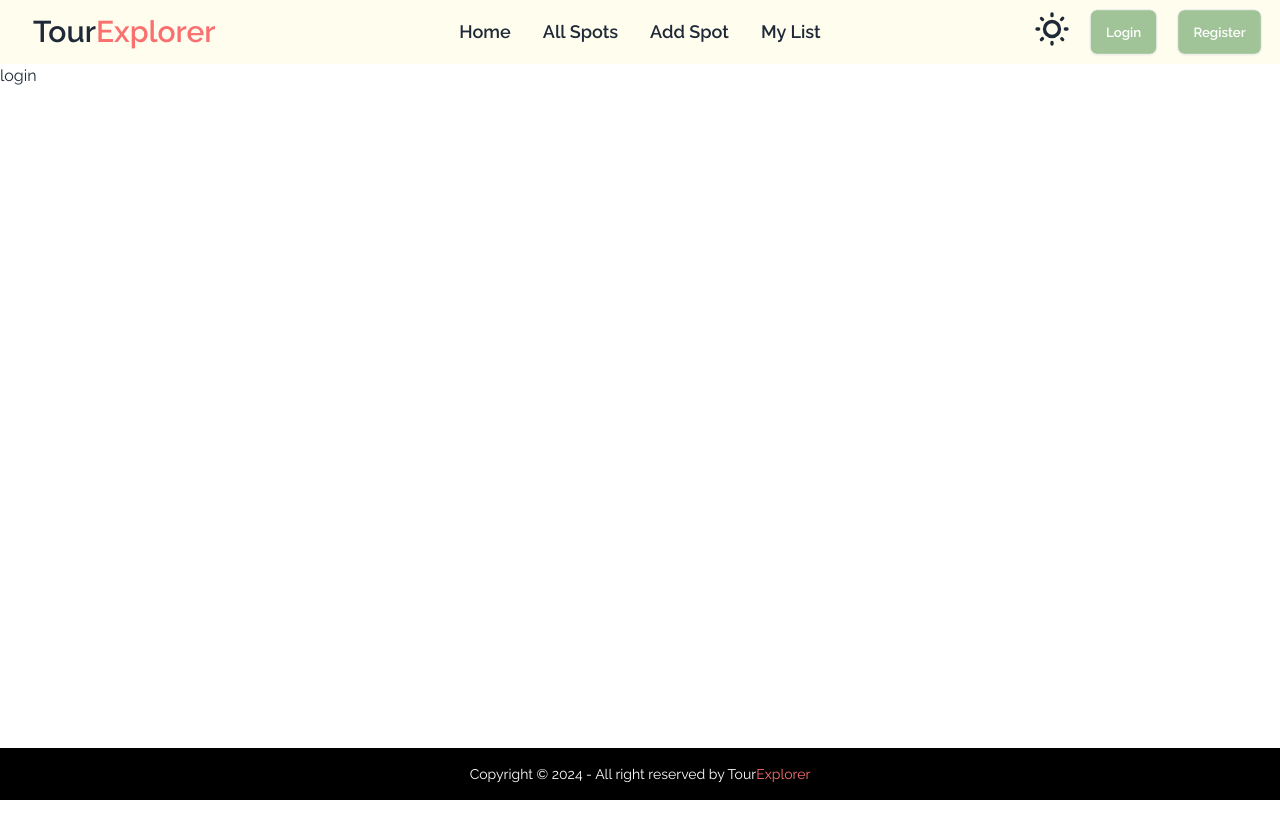
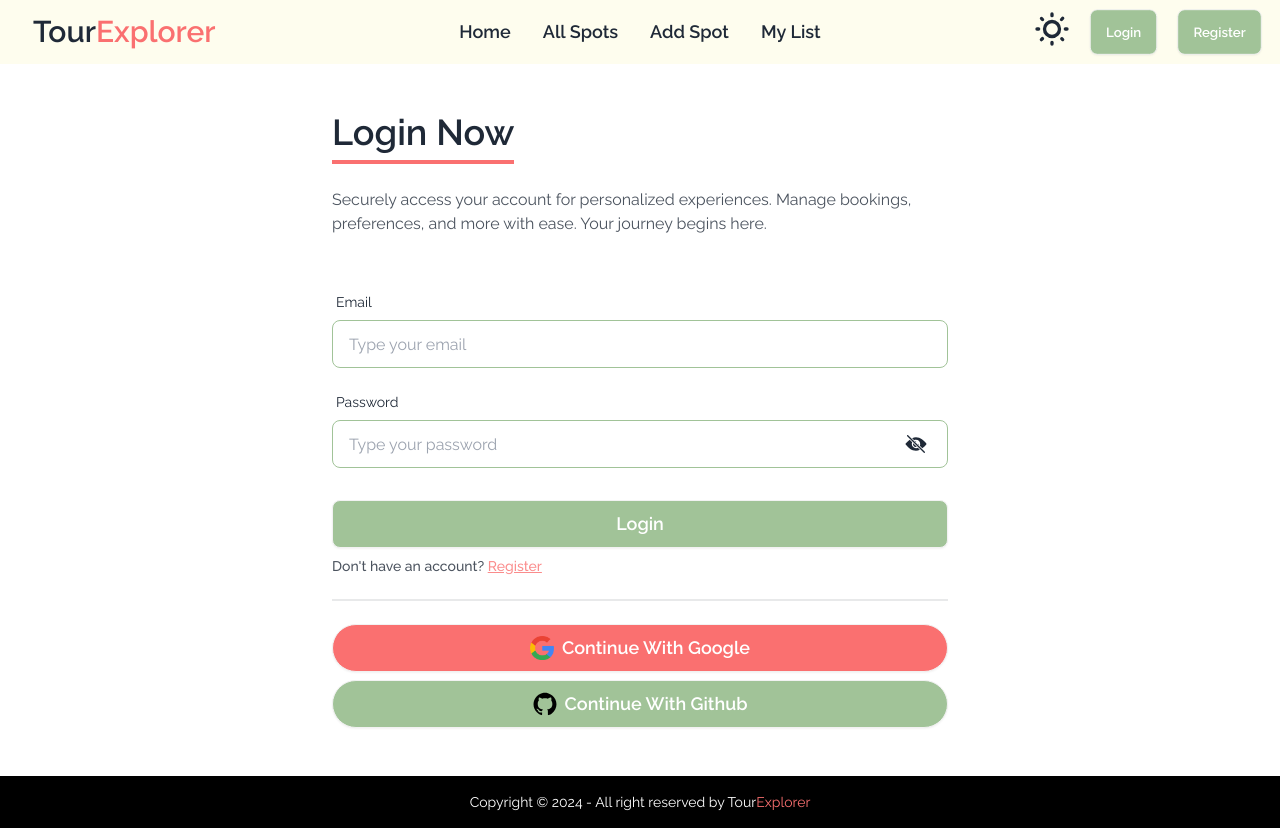
Before and after one commit to fayshal-bin-amir-002/assignment-10-tour-explorer, a React (Vite) app: page /login in a window 1280 px wide. Before the commit the page ends 800 px from the top, so only its background shows below. Built offline with nearby package versions, Linux system fonts and the light colour scheme; no server answers.

Commit message:
added registration page

```diff
--- a/src/Routes/Router.jsx
+++ b/src/Routes/Router.jsx
@@ -7,6 +7,7 @@ import MyList from "../pages/MyList";
 import PrivateRoute from "./PrivateRoute";
 import SpotDetails from "../pages/SpotDetails";
 import Login from "../pages/Login";
+import Register from "../pages/Register";
 
 const router = createBrowserRouter([
   {
@@ -37,6 +38,10 @@ const router = createBrowserRouter([
       {
         path: "/login",
         element: <Login></Login>
+      },
+      {
+        path: "/register",
+        element: <Register></Register>
       }
     ]
   },
--- a/src/components/NavBar.jsx
+++ b/src/components/NavBar.jsx
@@ -46,17 +46,17 @@ const NavBar = () => {
                                 user ?
                                 <div className="flex gap-2 flex-col md:hidden ">
                                     <div className="flex items-center gap-2">
-                                        <img src={'https://i.postimg.cc/xTvwshPT/boy1.png'} className="w-10" />
+                                        <img src={user.photoURL || 'https://i.postimg.cc/xTvwshPT/boy1.png'} className="w-10" />
                                         <div className="text-xs">
-                                            <p>Name: </p>
-                                            <p>Email: </p>
+                                            <p>Name: {user.displayName}</p>
+                                            <p>Email: {user.email}</p>
                                         </div>
                                     </div>
                                     <Link><button className="btn btn-sm md:btn-md bg-[#FA7070] text-white">Log out</button></Link>
                                 </div> :
                                 <div className="block md:hidden space-x-3">
                                     <Link to="/login"><button className="btn btn-sm md:btn-md bg-[#A1C398] text-white ">Login</button></Link>
-                                    <Link><button className="btn btn-sm md:btn-md bg-[#A1C398] text-white ">Register</button></Link>
+                                    <Link to="/register"><button className="btn btn-sm md:btn-md bg-[#A1C398] text-white ">Register</button></Link>
                                 </div>
                             }
                         </ul>
@@ -83,7 +83,7 @@ const NavBar = () => {
                             <div className="flex gap-2 md:gap-4">
                                 <div className="dropdown"
                                     data-tooltip-id="my-tooltip"
-                                    data-tooltip-content="Hello world!"
+                                    data-tooltip-content={user.displayName}
                                     data-tooltip-place="left"
                                 >
                                     <div tabIndex={0} role="button" className="btn btn-ghost btn-circle avatar">
@@ -93,12 +93,12 @@ const NavBar = () => {
                                     </div>
                                     <Tooltip id="my-tooltip" />
                                 </div>
-                                <Link><button className="btn btn-sm md:btn-md bg-[#FA7070] text-white">Log out</button></Link>
+                                <button className="btn btn-sm md:btn-md bg-[#FA7070] text-white">Log out</button>
                             </div>
                             :
                             <div className="space-x-1 md:space-x-4">
                                 <Link to="/login"><button className="btn btn-sm md:btn-md bg-[#A1C398] text-white">Login</button></Link>
-                                <Link><button className="btn btn-sm md:btn-md bg-[#A1C398] text-white">Register</button></Link>
+                                <Link to="/register"><button className="btn btn-sm md:btn-md bg-[#A1C398] text-white">Register</button></Link>
                             </div>
                         }
                     </div>
--- a/src/pages/AddSpot.jsx
+++ b/src/pages/AddSpot.jsx
@@ -88,7 +88,7 @@ const AddSpot = () => {
                         <div className="label">
                             <span className="label-text">Your email</span>
                         </div>
-                        <input type="cost" name="photo" placeholder="Type your email" className="input input-bordered w-full border-[#A1C398] focus:outline-none focus:border-[#FA7070]" />
+                        <input type="cost" name="email" placeholder="Type your email" className="input input-bordered w-full border-[#A1C398] focus:outline-none focus:border-[#FA7070]" />
                     </label>
                     <div className="md:col-span-2 mt-5">
                         <button className="btn w-full bg-[#A1C398] text-white text-lg">Add Spot</button>
--- a/src/pages/Login.jsx
+++ b/src/pages/Login.jsx
@@ -1,8 +1,65 @@
+import { Link } from "react-router-dom";
+import { IoIosEye } from "react-icons/io";
+import { IoIosEyeOff } from "react-icons/io";
+import { useContext, useState } from "react";
+import google from "../assets/google.png";
+import github from "../assets/git.svg";
+import { AuthContext } from "../provider/AuthProvider";
+
 const Login = () => {
+
+    const { userLogin, googleLogIn, githubLogIn } = useContext(AuthContext);
+
+    const [show, setShow] = useState(false);
+
+    const handleLogin = (e) => {
+        e.preventDefault();
+        const form = e.target;
+        const email = form.email.value;
+        const password = form.password.value;
+    }
+
     return (
-        <div className="min-h-[calc(100vh-116px)]">
-            <div>
-                <p>login</p>
+        <div className="min-h-[calc(100vh-116px)] flex justify-center items-center container mx-auto py-6 md:py-8 lg:py-12 px-6">
+            <div className="md:w-4/5 lg:w-1/2 mx-auto">
+                <div className="text-left">
+                    <h3 className="max-w-max pb-2 mb-4 lg:mb-6 border-[#FA7070] text-2xl md:text-3xl lg:text-4xl font-semibold border-b-4">Login Now</h3>
+                    <p className="opacity-80 mb-6 md:mb-8 lg:mb-12">Securely access your account for personalized experiences. Manage bookings, preferences, and more with ease. Your journey begins here.</p>
+                </div>
+                <form onSubmit={handleLogin}>
+                    <label className="form-control w-full mb-2 md:mb-4">
+                        <div className="label">
+                            <span className="label-text">Email</span>
+                        </div>
+                        <input type="email" name="email" placeholder="Type your email" className="input input-bordered w-full border-[#A1C398] focus:outline-none focus:border-[#FA7070]" required />
+                    </label>
+                    <label className="form-control w-full mb-2 md:mb-4 relative">
+                        <div className="label">
+                            <span className="label-text">Password</span>
+                        </div>
+                        <input type={show ? 'text' : 'password'} name="password" placeholder="Type your password" className="input input-bordered w-full border-[#A1C398] focus:outline-none focus:border-[#FA7070]" required />
+                        <span onClick={() => setShow(!show)} className="absolute right-5 bottom-3 text-2xl cursor-pointer">
+                            {
+                                show ? <IoIosEye /> : <IoIosEyeOff />
+                            }
+                        </span>
+                    </label>
+                    <div className="mt-8">
+                        <button className="btn w-full bg-[#A1C398] text-white text-lg">Login</button>
+                    </div>
+                    <p className="text-sm font-medium opacity-80 mt-2">Don&apos;t have an account? <Link className="text-[#FA7070] underline" to="/register">Register</Link></p>
+                </form>
+                <div className="divider"></div>
+                <div>
+                    <button className="btn bg-[#FA7070] w-full text-white text-lg rounded-full mb-2">
+                        <img src={google} alt="" className="inline w-6" />
+                        Continue With Google
+                    </button>
+                    <button className="btn bg-[#A1C398] w-full text-white text-lg rounded-full">
+                        <img src={github} alt="" className="inline w-6" />
+                        Continue With Github
+                    </button>
+                </div>
             </div>
         </div>
     );
--- /dev/null
+++ b/src/pages/Register.jsx
@@ -0,0 +1,110 @@
+import { Link, useNavigate } from "react-router-dom";
+import { IoIosEye } from "react-icons/io";
+import { IoIosEyeOff } from "react-icons/io";
+import { useContext, useState } from "react";
+import { AuthContext } from "../provider/AuthProvider";
+import { toast } from "react-toastify";
+
+const Register = () => {
+
+    const { userRegister, userProfileUpdate, userLogOut } = useContext(AuthContext);
+
+    const navigate = useNavigate();
+
+    const [show, setShow] = useState(false);
+    const [error, setError] = useState('');
+
+    const handleRegister = (e) => {
+        e.preventDefault();
+        const form = e.target;
+
+        const name = form.name.value;
+        const photo = form.photo.value;
+        const email = form.email.value;
+        const password = form.password.value;
+
+        setError('');
+
+        if (password.length < 6) {
+            setError('Password must be 6 character!');
+            return;
+        }
+
+        if (!/^(?=.*[a-z])(?=.*[A-Z])/.test(password)) {
+            setError("Password should be contain minimum one uppercase and one lowercase character!");
+            return;
+        }
+
+        userRegister(email, password)
+            .then(() => {
+                userProfileUpdate(name, photo)
+                    .then(() => {
+                        userLogOut()
+                            .then(() => {
+                                toast.success("User registration successfully.");
+                                navigate('/login');
+                            })
+                            .catch((error) => {
+                                toast.error(error.message);
+                            })
+                    })
+                    .catch((error) => {
+                        toast.error(error.message);
+                    })
+            })
+            .catch((error) => {
+                toast.error(error.message);
+            })
+    }
+
+    return (
+        <div className="min-h-[calc(100vh-116px)] flex justify-center items-center container mx-auto py-6 md:py-8 lg:py-12 px-6">
+            <div className="md:w-4/5 lg:w-1/2 mx-auto">
+                <div className="text-left">
+                    <h3 className="max-w-max pb-2 mb-4 lg:mb-6 border-[#FA7070] text-2xl md:text-3xl lg:text-4xl font-semibold border-b-4">Register Here</h3>
+                    <p className="opacity-80 mb-6 md:mb-8 lg:mb-12">Join our community of adventurers. Create your account to unlock exclusive offers, personalized recommendations, and seamless booking experiences. Start exploring today!</p>
+                </div>
+                <form onSubmit={handleRegister}>
+                    <label className="form-control w-full mb-2 md:mb-4">
+                        <div className="label">
+                            <span className="label-text">Name</span>
+                        </div>
+                        <input type="text" name="name" placeholder="Type your name" className="input input-bordered w-full border-[#A1C398] focus:outline-none focus:border-[#FA7070]" required />
+                    </label>
+                    <label className="form-control w-full mb-2 md:mb-4">
+                        <div className="label">
+                            <span className="label-text">Photo URL</span>
+                        </div>
+                        <input type="text" name="photo" placeholder="Type your photo url" className="input input-bordered w-full border-[#A1C398] focus:outline-none focus:border-[#FA7070]" required />
+                    </label>
+                    <label className="form-control w-full mb-2 md:mb-4">
+                        <div className="label">
+                            <span className="label-text">Email</span>
+                        </div>
+                        <input type="email" name="email" placeholder="Type your email" className="input input-bordered w-full border-[#A1C398] focus:outline-none focus:border-[#FA7070]" required />
+                    </label>
+                    <label className="form-control w-full mb-2 md:mb-4 relative">
+                        <div className="label">
+                            <span className="label-text">Password</span>
+                        </div>
+                        <input type={show ? 'text' : 'password'} name="password" placeholder="Type your password" className="input input-bordered w-full border-[#A1C398] focus:outline-none focus:border-[#FA7070]" required />
+                        <span onClick={() => setShow(!show)} className="absolute right-5 bottom-3 text-2xl cursor-pointer">
+                            {
+                                show ? <IoIosEye /> : <IoIosEyeOff />
+                            }
+                        </span>
+                    </label>
+                    <div className="label -mt-2 md:-mt-4">
+                        <span className="label-text-alt text-red-500 font-medium">{error}</span>
+                    </div>
+                    <div className="mt-8">
+                        <button className="btn w-full bg-[#A1C398] text-white text-lg">Register</button>
+                    </div>
+                    <p className="text-sm font-medium opacity-80 mt-2">Already have an account? <Link className="text-[#FA7070] underline" to="/login">Login</Link></p>
+                </form>
+            </div>
+        </div>
+    );
+};
+
+export default Register;
```
Also changed, not shown: src/provider/AuthProvider.jsx (+14 -3 lines), src/assets/git.svg (added), src/assets/google.png (added).
